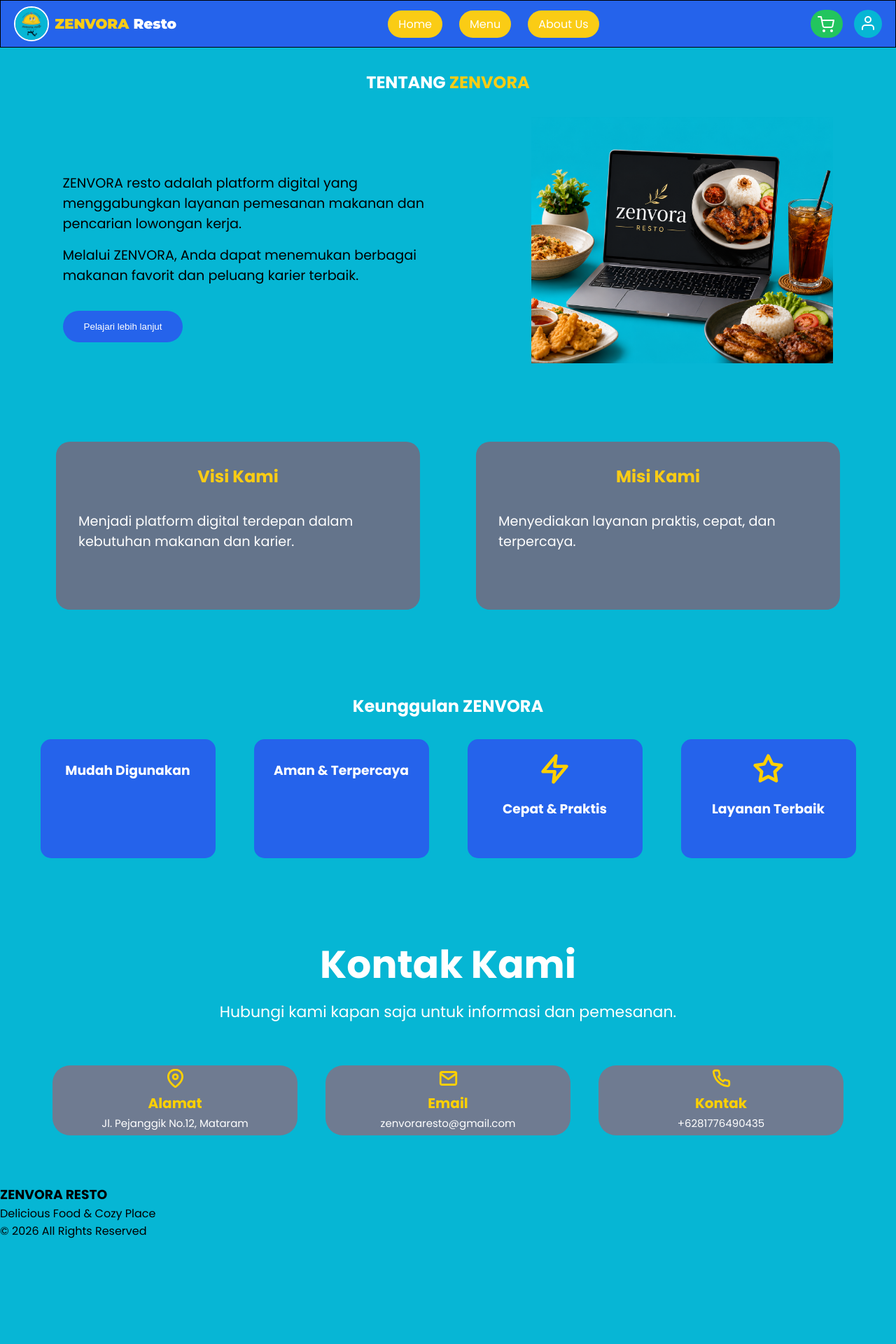
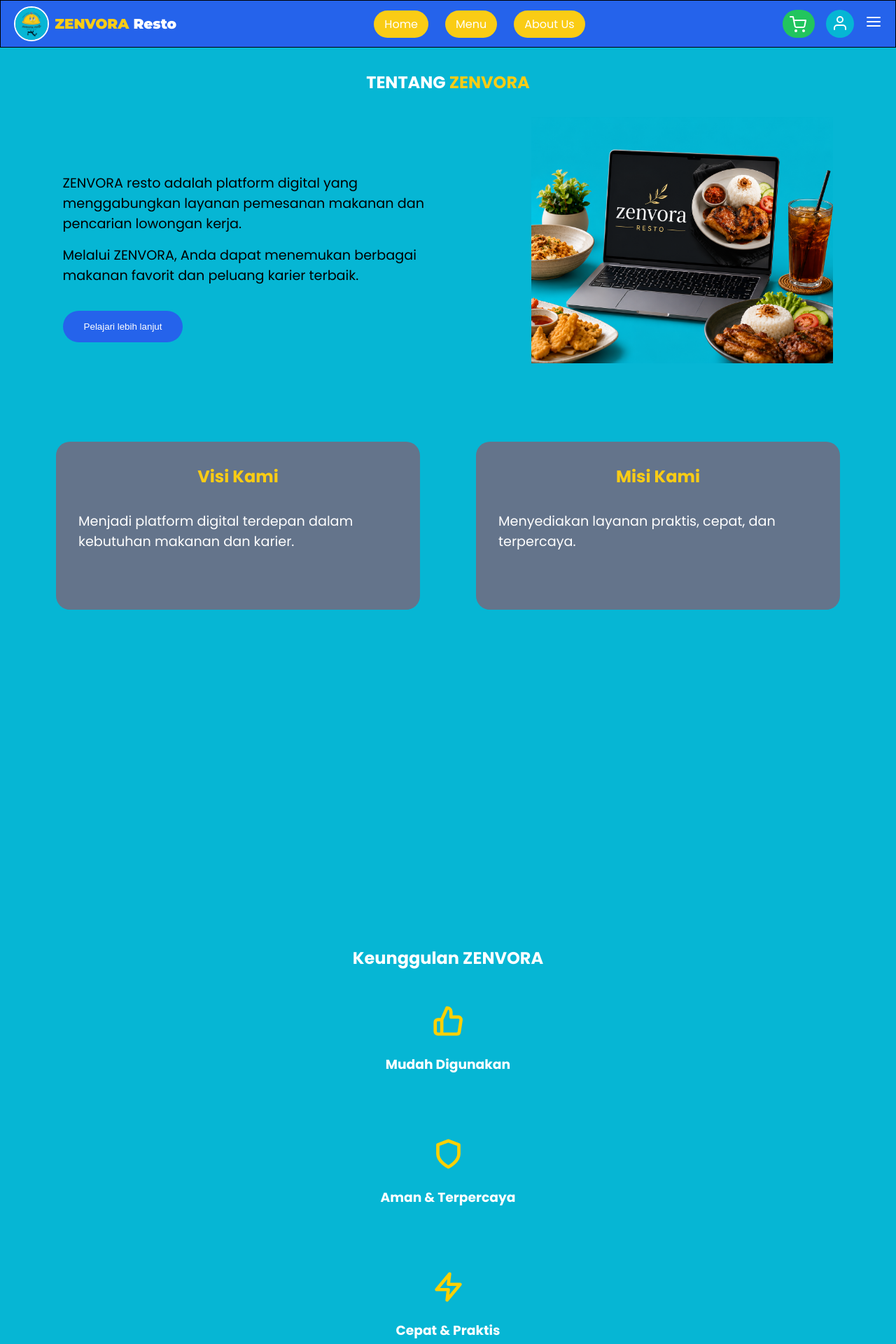
Before and after one commit to DG13-reason/ZENVORA-resto, a PHP site: page /about.php in a window 1280 px wide. Shown: the top 1920 px of the page at 70% size. Before the commit the page ends 1769 px from the top, so only its background shows below. Run offline with PHP 8.4, Linux system fonts and the light colour scheme.

Commit message:
manambah icon dan link ig

```diff
--- a/about.php
+++ b/about.php
@@ -54,6 +54,7 @@
 
     <div class="icon-box">
         <div class="card" onclick="toggleText(this)">
+            <i data-feather="thumbs-up"></i>
             <h3>Mudah Digunakan</h3>
             <p class="hidden-text">
                 ZENVORA dirancang dengan tampilan yang sederhana dan mudah dipahami sehingga pengguna dapat menggunakan semua fitur dengan nyamnan tampa merasa kesulitan.
@@ -61,6 +62,7 @@
         </div>
 
         <div class="card" onclick="toggleText(this)">
+            <i data-feather="shield"></i>
             <h3>Aman & Terpercaya</h3>
             <p class="hidden-text">
                 kami selalu menjaga keamanan data pelanggan dan memberikan layanan yang terpecaya agar pengguna merasa aman saat menggunakan ZENVORA.
@@ -113,6 +115,14 @@
             <span>+6281776490435</span>
         </div>
 
+        <div class="contact-card" onclick="window.open('https://instagram.com/zenvora_resto')">
+            <i data-feather="instagram"></i>
+            <h2>Instagram</h2>
+            <span>@zenvora_resto</span>
+    </div>
+
+</div>
+
     </div>
 
 </section>
--- a/assets/css/style.css
+++ b/assets/css/style.css
@@ -602,27 +602,20 @@ body{
     color: var(--font-main-color);
 }
 .keunggulan{
-    text-align:center;
-    padding:40px;
+    text-align: center;
+    padding: 400px;
 }
 .keunggulan h2{
     color: var(--font-main-color);
+
 }
 .keunggulan .icon-box{
-    display:flex;
-<<<<<<< HEAD
-    align-items:flex-start;
-    justify-content:space-around;
-    margin-top:30px;
-    gap:20px;
-    flex-wrap:wrap;
-=======
+    display: flex;
     align-items: flex-start;
     justify-content: space-around;
-    margin: top 30px;
+    margin-top: 30px;
     gap: 20px;
     flex-wrap: wrap;
->>>>>>> 74210f57fd1f2ff6345a5c0f6e62cf07a3413849
 }
 .keunggulan .icon-box .card{
     width: 250px;
@@ -635,10 +628,15 @@ body{
 
     padding: 20px;
     border-radius: 15px;
-    background: var(--secondary-color);
+    justify-content: var(--secondary-color);
 }
 .hidden-text{
     display: none;
+    width: 100%;
+    margin-top: 15px;
+    text-align: center;
+    line-height: 24px;
+    color: white;
 }
 .card.active .hidden-text{
     display: block;
@@ -655,13 +653,18 @@ body{
 }
 .keunggulan .icon-box .card.active .hidden-text{
     display: block;
+    margin-top: 10px;
+    font-size: 14px;
+    line-height: 25px;
+    color: white;
+    text-align: center;
 }
 .keunggulan .icon-box .card svg{
     width: 45px;
     height: 45px;
     stroke: #ffd000;
     stroke-width: 2.5;
-    margin-bottom: 10px;
+    margin-bottom: 15px;
 }
 .contact-section{
     padding: 70px 50px;
@@ -682,26 +685,41 @@ body{
 .contact-section .contact-container{
     display: flex;
     justify-content: center;
-    gap: 40px;
-    flex-wrap: wrap;
+    align-items: stretch;
+    gap: 20px;
+    flex-wrap: nowrap;
 }
 
 .contact-section .contact-container .contact-card{
-    width: 350px;
+    width: 250px;
+    height: 120px;
     background: #6f7b91;
-    padding: 5px;
+    padding: 15px;
     border-radius: 25px;
-    height: 100px;
 
-    cursor: pointer;
-    transition: 0.3s ease;
 
 }
 
 .contact-section .contact-container .contact-card i{
     font-size: 65px;
     color: #ffd000;
-    margin-bottom: 20px;
+    margin-keunggulan{
+    text-align:center;
+    padding:40px;
+}
+.keunggulan h2{
+    color: var(--font-main-color);
+}
+.keunggulan .icon-box{
+    display:flex;
+    align-items:flex-start;
+    justify-content:space-around;
+    margin-top:30px;
+    gap:20px;
+    flex-wrap:wrap;
+}
+.keunggulan .icon-box .card{
+    widthbottom: 20px;
 }
 
 .contact-section .contact-container .contact-card h2{
```
